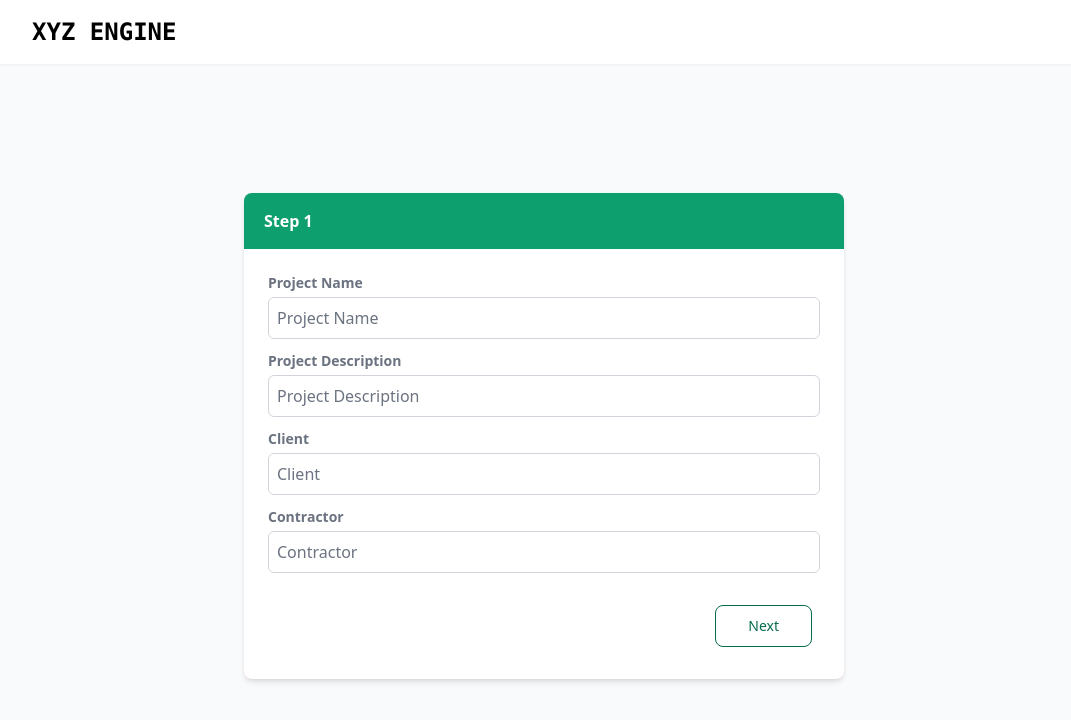
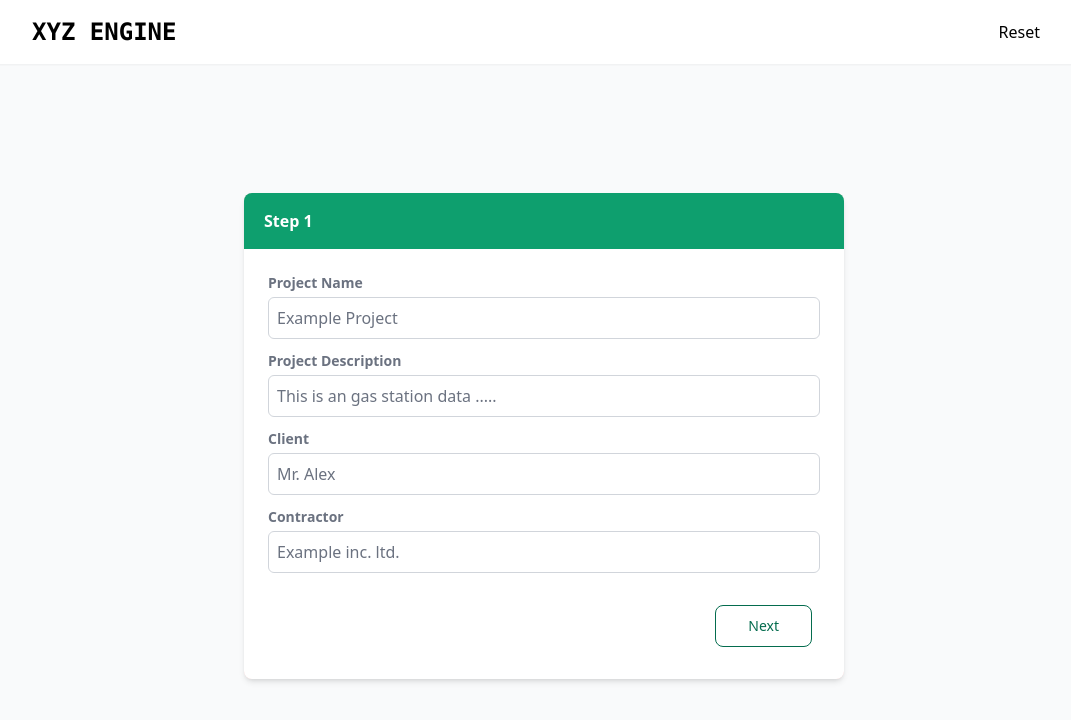
Before and after one commit to TahirAhmad01/xyz-engine-react, a React (Vite) app: page / in a window 1280 px wide. Shown: the top 720 px of the page, without its empty margins (96-1167 px from the left). Built offline with nearby package versions, Linux system fonts and the light colour scheme.

Commit message:
read me file edit and fix isuues

```diff
--- a/src/components/FileDragDrop.jsx
+++ b/src/components/FileDragDrop.jsx
@@ -23,6 +23,7 @@ export default function FileDragDrop({ setOutputVal, setFileUploaded }) {
       setWrongFile && setWrongFile(false);
     } else {
       setWrongFile(true);
+      setFileName("")
     }
     // console.log(acceptedFiles);
     // eslint-disable-next-line no-use-before-define, react-hooks/exhaustive-deps
@@ -42,7 +43,9 @@ export default function FileDragDrop({ setOutputVal, setFileUploaded }) {
       >
         <label
           htmlFor="dropzone-file"
-          className="flex flex-col justify-center items-center w-full h-36 bg-gray-50 rounded-lg border-2 border-gray-300 border-dashed cursor-pointer dark:hover:bg-bray-800 dark:bg-gray-700 hover:bg-gray-100 dark:border-gray-600 dark:hover:border-gray-500 dark:hover:bg-gray-600"
+          className={`flex flex-col justify-center items-center w-full h-36 bg-gray-50 rounded-lg border-2 ${
+            wrongFile ? "border-red-500 text-red-600" : "border-gray-300"
+          } border-dashed cursor-pointer dark:hover:bg-bray-800 dark:bg-gray-700 hover:bg-gray-100 dark:border-gray-600 dark:hover:border-gray-500 dark:hover:bg-gray-600`}
         >
           <div className="flex flex-col justify-center items-center pt-5 pb-6">
             <svg
@@ -60,16 +63,22 @@ export default function FileDragDrop({ setOutputVal, setFileUploaded }) {
                 d="M7 16a4 4 0 01-.88-7.903A5 5 0 1115.9 6L16 6a5 5 0 011 9.9M15 13l-3-3m0 0l-3 3m3-3v12"
               ></path>
             </svg>
-            <p className="mb-2 text-sm text-gray-500 dark:text-gray-400">
+            <p
+              className={`mb-2 text-sm ${
+                wrongFile ? "text-red-500" : "text-gray-500"
+              } dark:text-gray-400`}
+            >
               <span className="font-semibold">Click to upload</span> or drag and
               drop
             </p>
-            <p className="text-xs text-gray-500 dark:text-gray-400">
+            <p className={`text-xs ${
+                wrongFile ? "text-red-500" : "text-gray-500"
+              } dark:text-gray-400`}>
               Select your CSV file
             </p>
 
             {wrongFile && (
-              <p className="text-xs text-red-500 dark:text-red-400">
+              <p className="text-xs text-red-500 dark:text-red-400 font-semibold">
                 Wrong file select
               </p>
             )}
--- a/src/components/Navbar.jsx
+++ b/src/components/Navbar.jsx
@@ -2,8 +2,15 @@ import React from "react";
 
 function Navbar() {
   return (
-    <div className="h-12 md:h-16 flex items-center px-5 md:px-32 py-3 md:py-7 bg-white shadow-sm">
+    <div className="h-12 md:h-16 flex items-center justify-between px-5 md:px-32 py-3 md:py-7 bg-white shadow-sm ">
       <div className="text-2xl font-semibold font-mono">XYZ ENGINE</div>
+
+      <button
+        className="px-4 py-2 rounded-md hover:bg-gray-100"
+        onClick={() => window.location.reload(true)}
+      >
+        Reset
+      </button>
     </div>
   );
 }
--- a/src/components/StepInputTxt.jsx
+++ b/src/components/StepInputTxt.jsx
@@ -5,6 +5,7 @@ function StepInputTxt({
   name,
   type,
   inpName,
+  placeholder,
   onChange,
   className,
   ...rest
@@ -23,7 +24,7 @@ function StepInputTxt({
         value={value}
         name={name}
         onChange={onChange}
-        placeholder={inpName}
+        placeholder={placeholder || inpName}
         required
         {...rest}
       />
--- a/src/components/StepOne.jsx
+++ b/src/components/StepOne.jsx
@@ -16,6 +16,7 @@ function StepOne({ handleStep, stepData, update, stepOneComplete }) {
           <StepInputTxt
             name="projectName"
             inpName="Project Name"
+            placeholder="Example Project"
             value={stepData.projectName}
             onChange={update}
             disabled={stepOneComplete}
@@ -24,6 +25,7 @@ function StepOne({ handleStep, stepData, update, stepOneComplete }) {
           <StepInputTxt
             name="projectDes"
             inpName="Project Description"
+            placeholder="This is an gas station data ....."
             value={stepData.projectDes}
             onChange={update}
             disabled={stepOneComplete}
@@ -32,6 +34,7 @@ function StepOne({ handleStep, stepData, update, stepOneComplete }) {
           <StepInputTxt
             name="client"
             inpName="Client"
+            placeholder="Mr. Alex"
             value={stepData.client}
             onChange={update}
             disabled={stepOneComplete}
@@ -40,6 +43,7 @@ function StepOne({ handleStep, stepData, update, stepOneComplete }) {
           <StepInputTxt
             name="contractor"
             inpName="Contractor"
+            placeholder="Example inc. ltd."
             value={stepData.contractor}
             onChange={update}
             disabled={stepOneComplete}
```
Also changed, not shown: 1 other file (tests, documents, lock files or other folders).
